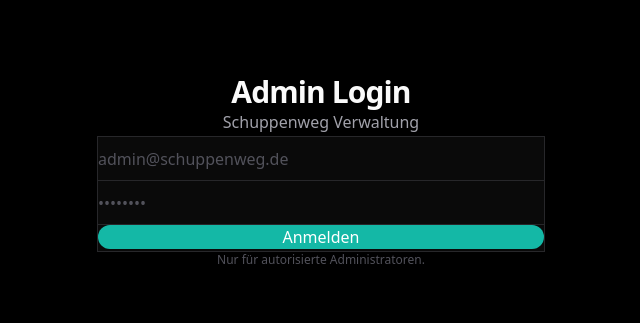
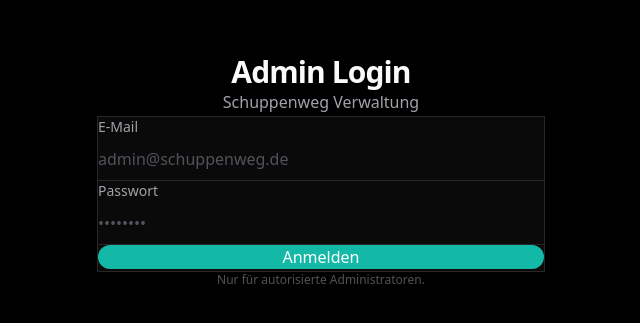
Before and after one commit to tadeus123/schuppenweg, a Next.js app: page /admin/login in a window 1280 px wide. Shown: the part 229-552 px from the top of the page, without its empty margins (319-959 px from the left). Built offline with nearby package versions, Linux system fonts and the light colour scheme; no server answers.

Commit message:
fix: Remove unsupported label prop from Input component usage

```diff
--- a/app/admin/login/page.tsx
+++ b/app/admin/login/page.tsx
@@ -83,29 +83,37 @@ export default function AdminLoginPage() {
 
         <div className="card p-8">
           <form onSubmit={handleSubmit} className="space-y-6">
+            <div>
+              <label htmlFor="email" className="block text-sm font-medium text-foreground-muted mb-2">
+                E-Mail
+              </label>
               <Input
                 id="email"
                 name="email"
                 type="email"
-              label="E-Mail"
                 placeholder="admin@schuppenweg.de"
                 value={formData.email}
                 onChange={handleChange}
                 autoComplete="email"
                 disabled={!isSupabaseConfigured}
               />
+            </div>
 
+            <div>
+              <label htmlFor="password" className="block text-sm font-medium text-foreground-muted mb-2">
+                Passwort
+              </label>
               <Input
                 id="password"
                 name="password"
                 type="password"
-              label="Passwort"
                 placeholder="••••••••"
                 value={formData.password}
                 onChange={handleChange}
                 autoComplete="current-password"
                 disabled={!isSupabaseConfigured}
               />
+            </div>
 
             {error && (
               <p className="text-error text-sm">{error}</p>
--- a/components/admin/order-detail-form.tsx
+++ b/components/admin/order-detail-form.tsx
@@ -152,13 +152,17 @@ export function OrderDetailForm({ order }: OrderDetailFormProps) {
       </div>
 
       {/* Tracking Number */}
+      <div>
+        <label htmlFor="tracking" className="block text-sm font-medium text-foreground-muted mb-2 uppercase tracking-wider">
+          Sendungsnummer
+        </label>
         <Input
           id="tracking"
-        label="Sendungsnummer"
           placeholder="z.B. DHL 1234567890"
           value={trackingNumber}
           onChange={(e) => setTrackingNumber(e.target.value)}
         />
+      </div>
 
       {/* Status */}
       <div>
```
Lines whose indentation alone changed are shown as unchanged.
